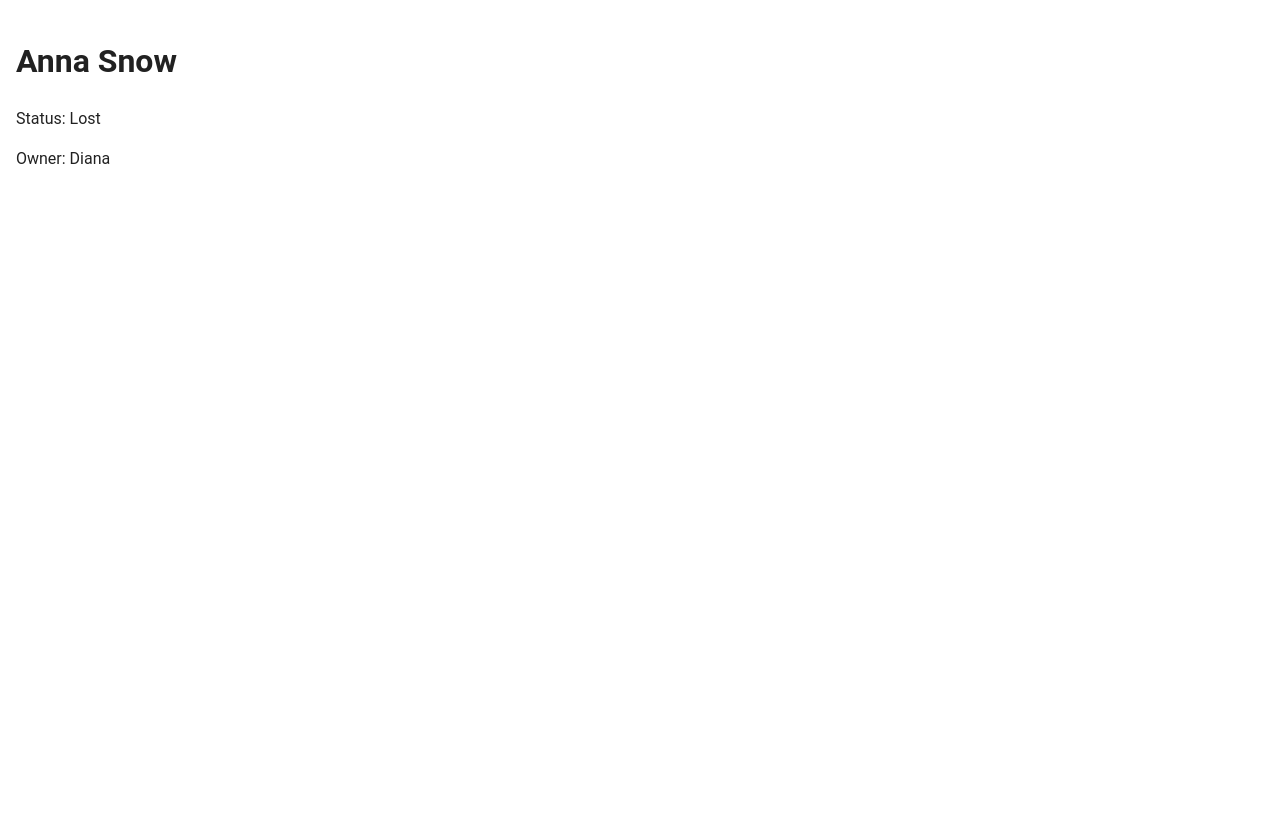
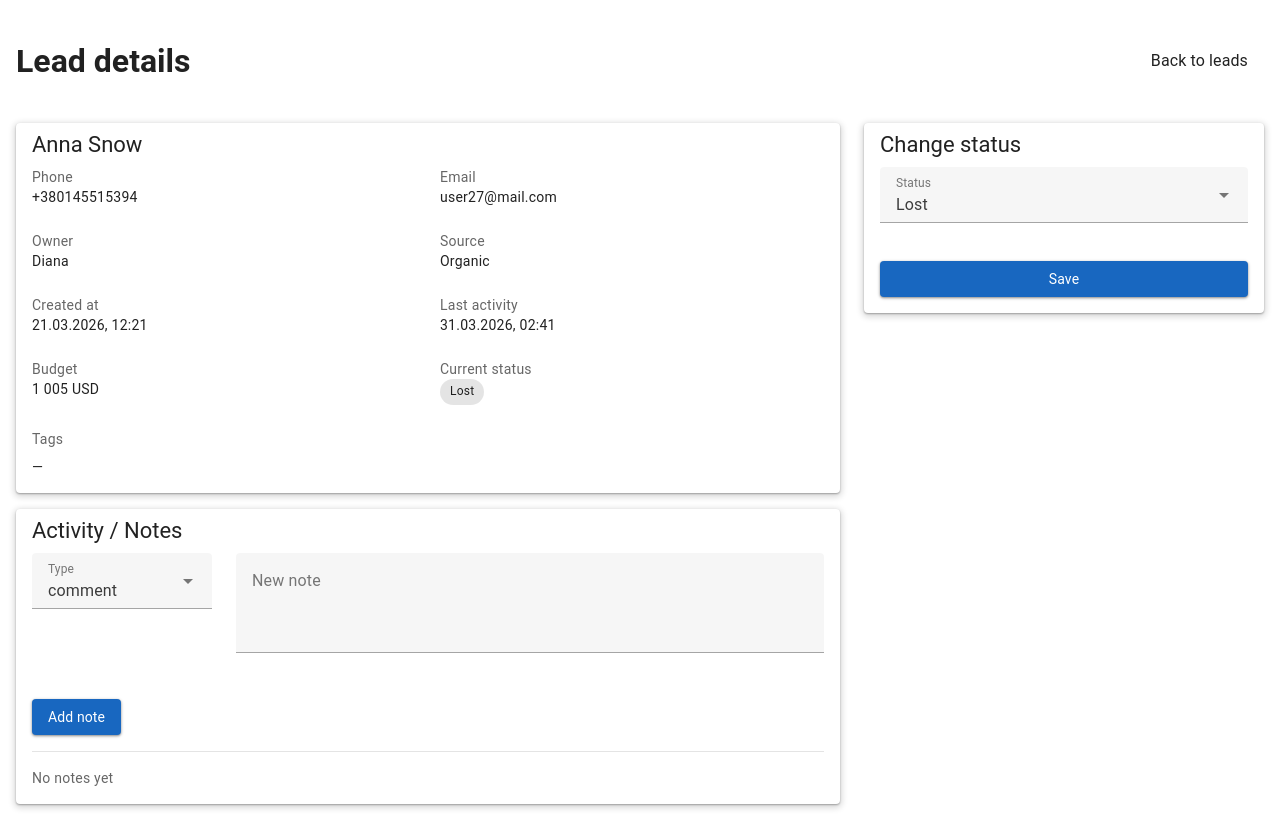
Before and after one commit to AeroKir/crm-leads-mini, a Vue app: page /leads in a window 1280 px wide. Both pictures are taken after a click on the element 640 px from the left and 353 px from the top of the page. Built offline with nearby package versions, Linux system fonts and the light colour scheme; a small style sheet from the web is missing; the HTML template or start-up script is replaced by a standard one.

Commit message:
lead details&add note functionality added

```diff
--- a/src/pages/LeadDetailsPage.vue
+++ b/src/pages/LeadDetailsPage.vue
@@ -1,32 +1,338 @@
 <template>
   <div class="pa-4">
-    <div v-if="!lead">
-      <h2>Lead not found</h2>
+    <div class="d-flex align-center justify-space-between mb-4">
+      <h1 class="text-h4">
+        Lead details
+      </h1>
+
+      <v-btn
+        variant="text"
+        @click="goBack"
+      >
+        Back to leads
+      </v-btn>
     </div>
 
-    <div v-else>
-      <h1>{{ lead.fullName }}</h1>
-      <p>Status: {{ lead.status }}</p>
-      <p>Owner: {{ lead.owner }}</p>
-    </div>
+    <v-alert
+      v-if="!lead"
+      type="warning"
+      variant="tonal"
+    >
+      Lead not found
+    </v-alert>
+
+    <template v-else>
+      <v-row>
+        <v-col cols="12" md="8">
+          <v-card class="mb-4" elevation="2">
+            <v-card-title>
+              {{ lead.fullName }}
+            </v-card-title>
+
+            <v-card-text>
+              <v-row>
+                <v-col cols="12" sm="6">
+                  <div class="text-caption text-medium-emphasis">
+                    Phone
+                  </div>
+                  <div>{{ lead.phone }}</div>
+                </v-col>
+
+                <v-col cols="12" sm="6">
+                  <div class="text-caption text-medium-emphasis">
+                    Email
+                  </div>
+                  <div>{{ lead.email || '—' }}</div>
+                </v-col>
+
+                <v-col cols="12" sm="6">
+                  <div class="text-caption text-medium-emphasis">
+                    Owner
+                  </div>
+                  <div>{{ lead.owner }}</div>
+                </v-col>
+
+                <v-col cols="12" sm="6">
+                  <div class="text-caption text-medium-emphasis">
+                    Source
+                  </div>
+                  <div>{{ lead.source }}</div>
+                </v-col>
+
+                <v-col cols="12" sm="6">
+                  <div class="text-caption text-medium-emphasis">
+                    Created at
+                  </div>
+                  <div>{{ formatDateTime(lead.createdAt) }}</div>
+                </v-col>
+
+                <v-col cols="12" sm="6">
+                  <div class="text-caption text-medium-emphasis">
+                    Last activity
+                  </div>
+                  <div>{{ formatDateTime(lead.lastActivityAt) }}</div>
+                </v-col>
+
+                <v-col cols="12" sm="6">
+                  <div class="text-caption text-medium-emphasis">
+                    Budget
+                  </div>
+                  <div>{{ formatBudget(lead.budget) }}</div>
+                </v-col>
+
+                <v-col cols="12" sm="6">
+                  <div class="text-caption text-medium-emphasis">
+                    Current status
+                  </div>
+                  <div>
+                    <v-chip size="small">
+                      {{ lead.status }}
+                    </v-chip>
+                  </div>
+                </v-col>
+
+                <v-col cols="12">
+                  <div class="text-caption text-medium-emphasis mb-2">
+                    Tags
+                  </div>
+
+                  <div class="d-flex flex-wrap ga-2">
+                    <v-chip
+                      v-for="tag in lead.tags"
+                      :key="tag"
+                      size="small"
+                      variant="outlined"
+                    >
+                      {{ tag }}
+                    </v-chip>
+
+                    <span v-if="lead.tags.length === 0">—</span>
+                  </div>
+                </v-col>
+              </v-row>
+            </v-card-text>
+          </v-card>
+
+          <v-card elevation="2">
+            <v-card-title>
+              Activity / Notes
+            </v-card-title>
+
+            <v-card-text>
+              <v-form @submit.prevent="handleAddNote">
+                <v-row>
+                  <v-col cols="12" md="3">
+                    <v-select
+                      v-model="noteType"
+                      :items="noteTypes"
+                      label="Type"
+                    />
+                  </v-col>
+
+                  <v-col cols="12" md="9">
+                    <v-textarea
+                      v-model="noteText"
+                      auto-grow
+                      :error-messages="noteError ? [noteError] : []"
+                      label="New note"
+                      rows="3"
+                    />
+                  </v-col>
+
+                  <v-col cols="12">
+                    <v-btn
+                      color="primary"
+                      :loading="isLoading"
+                      type="submit"
+                    >
+                      Add note
+                    </v-btn>
+                  </v-col>
+                </v-row>
+              </v-form>
+
+              <v-divider class="my-4" />
+
+              <div v-if="notes.length === 0" class="text-medium-emphasis">
+                No notes yet
+              </div>
+
+              <v-timeline
+                v-else
+                density="compact"
+                side="end"
+              >
+                <v-timeline-item
+                  v-for="note in notes"
+                  :key="note.id"
+                  dot-color="primary"
+                  size="small"
+                >
+                  <template #opposite>
+                    <div class="text-caption text-medium-emphasis">
+                      {{ formatDateTime(note.createdAt) }}
+                    </div>
+                  </template>
+
+                  <v-card variant="outlined">
+                    <v-card-text>
+                      <div class="d-flex align-center justify-space-between mb-2">
+                        <strong>{{ note.type }}</strong>
+                      </div>
+
+                      <div>{{ note.text }}</div>
+                    </v-card-text>
+                  </v-card>
+                </v-timeline-item>
+              </v-timeline>
+            </v-card-text>
+          </v-card>
+        </v-col>
+
+        <v-col cols="12" md="4">
+          <v-card elevation="2">
+            <v-card-title>
+              Change status
+            </v-card-title>
+
+            <v-card-text>
+              <v-select
+                v-model="localStatus"
+                class="mb-4"
+                :items="statuses"
+                label="Status"
+              />
+
+              <v-btn
+                block
+                color="primary"
+                :loading="isLoading"
+                @click="handleSaveStatus"
+              >
+                Save
+              </v-btn>
+            </v-card-text>
+          </v-card>
+        </v-col>
+      </v-row>
+    </template>
   </div>
 </template>
 
 <script setup lang="ts">
-  import { computed, onMounted } from 'vue'
-  import { useRoute } from 'vue-router'
-  import { useLeadsStore } from '@/stores/useLeadsStore'
+  import type { LeadNote, LeadStatus } from '@/types/lead'
+  import { computed, onMounted, ref, watch } from 'vue'
+  import { useRoute, useRouter } from 'vue-router'
+  import { useLeads } from '@/composables/useLeads'
 
   const route = useRoute()
-  const store = useLeadsStore()
+  const router = useRouter()
+
+  const {
+    loadLeads,
+    getLeadById,
+    getLeadNotes,
+    updateLeadStatus,
+    addNote,
+    statuses,
+    isLoading,
+  } = useLeads()
+
+  const noteTypes = ['call', 'email', 'comment'] as const
+
+  const localStatus = ref<LeadStatus>('New')
+  const noteType = ref<'call' | 'email' | 'comment'>('comment')
+  const noteText = ref('')
+  const noteError = ref('')
 
   onMounted(() => {
-    if (store.leads.length === 0) {
-      store.loadLeads()
+    loadLeads()
+
+    if (lead.value) {
+      localStatus.value = lead.value.status
     }
   })
 
-  const lead = computed(() =>
-    store.leads.find(l => l.id === route.params.id),
+  const leadId = computed(() => String(route.params.id))
+
+  const lead = computed(() => {
+    return getLeadById(leadId.value)
+  })
+
+  const notes = computed(() => {
+    return getLeadNotes(leadId.value)
+  })
+
+  watch(
+    lead,
+    value => {
+      if (value) {
+        localStatus.value = value.status
+      }
+    },
+    { immediate: true },
   )
+
+  async function handleSaveStatus () {
+    if (!lead.value) return
+    if (localStatus.value === lead.value.status) return
+
+    await updateLeadStatus(lead.value.id, localStatus.value)
+  }
+
+  async function handleAddNote () {
+    if (!lead.value) return
+
+    const trimmed = noteText.value.trim()
+
+    if (!trimmed) {
+      noteError.value = 'Note cannot be empty'
+      return
+    }
+
+    noteError.value = ''
+
+    const note: LeadNote = {
+      id: crypto.randomUUID(),
+      type: noteType.value,
+      text: trimmed,
+      createdAt: new Date().toISOString(),
+    }
+
+    await addNote(lead.value.id, note)
+
+    noteText.value = ''
+    noteType.value = 'comment'
+  }
+
+  function goBack () {
+    if (window.history.length > 1) {
+      router.back()
+      return
+    }
+
+    router.push('/leads')
+  }
+
+  function formatDateTime (value?: string) {
+    if (!value) return '—'
+
+    return new Intl.DateTimeFormat('uk-UA', {
+      year: 'numeric',
+      month: '2-digit',
+      day: '2-digit',
+      hour: '2-digit',
+      minute: '2-digit',
+    }).format(new Date(value))
+  }
+
+  function formatBudget (value?: number) {
+    if (value == null) return '—'
+
+    return new Intl.NumberFormat('uk-UA', {
+      style: 'currency',
+      currency: 'USD',
+      maximumFractionDigits: 0,
+    }).format(value)
+  }
 </script>
--- a/src/stores/useLeadsStore.ts
+++ b/src/stores/useLeadsStore.ts
@@ -1,6 +1,31 @@
 import type { Lead, LeadNote, LeadStatus } from '@/types/lead'
 import { defineStore } from 'pinia'
 import leadsData from '@/data/leads.json'
+
+function compareValues (aValue: unknown, bValue: unknown, order: 1 | -1) {
+  if (aValue == null && bValue == null) {
+    return 0
+  }
+  if (aValue == null) {
+    return 1
+  }
+  if (bValue == null) {
+    return -1
+  }
+
+  if (typeof aValue === 'string' && typeof bValue === 'string') {
+    return aValue.localeCompare(bValue) * order
+  }
+
+  if (aValue > bValue) {
+    return 1 * order
+  }
+  if (aValue < bValue) {
+    return -1 * order
+  }
+
+  return 0
+}
 
 export const useLeadsStore = defineStore('leads', {
   state: () => ({
@@ -62,28 +87,7 @@ export const useLeadsStore = defineStore('leads', {
         const key = state.sort.key as keyof Lead
         const order = state.sort.order === 'asc' ? 1 : -1
 
-        const aValue = a[key]
-        const bValue = b[key]
-
-        if (aValue == null && bValue == null) {
-          return 0
-        }
-        if (aValue == null) {
-          return -1 * order
-        }
-        if (bValue == null) {
-          return 1 * order
-        }
-
-        if (key === 'createdAt' || key === 'lastActivityAt') {
-          return (new Date(aValue as string).getTime() - new Date(bValue as string).getTime()) * order
-        }
-
-        if (typeof aValue === 'number' && typeof bValue === 'number') {
-          return (aValue - bValue) * order
-        }
-
-        return String(aValue).localeCompare(String(bValue)) * order
+        return compareValues(a[key], b[key], order)
       })
 
       return result
@@ -111,7 +115,16 @@ export const useLeadsStore = defineStore('leads', {
       if (this.leads.length > 0) {
         return
       }
+
       this.leads = leadsData as Lead[]
+    },
+
+    getLeadById (id: string) {
+      return this.leads.find(lead => lead.id === id) || null
+    },
+
+    getLeadNotes (id: string) {
+      return this.notesByLeadId[id] || []
     },
 
     async updateLeadStatus (id: string, status: LeadStatus) {
@@ -122,25 +135,6 @@ export const useLeadsStore = defineStore('leads', {
       const lead = this.leads.find(l => l.id === id)
       if (lead) {
         lead.status = status
-        lead.lastActivityAt = new Date().toISOString()
-      }
-
-      this.isLoading = false
-    },
-
-    async addNote (id: string, note: LeadNote) {
-      this.isLoading = true
-
-      await new Promise(r => setTimeout(r, 500))
-
-      if (!this.notesByLeadId[id]) {
-        this.notesByLeadId[id] = []
-      }
-
-      this.notesByLeadId[id].push(note)
-
-      const lead = this.leads.find(l => l.id === id)
-      if (lead) {
         lead.lastActivityAt = new Date().toISOString()
       }
 
@@ -168,5 +162,24 @@ export const useLeadsStore = defineStore('leads', {
 
       this.isLoading = false
     },
+
+    async addNote (id: string, note: LeadNote) {
+      this.isLoading = true
+
+      await new Promise(r => setTimeout(r, 500))
+
+      if (!this.notesByLeadId[id]) {
+        this.notesByLeadId[id] = []
+      }
+
+      this.notesByLeadId[id].unshift(note)
+
+      const lead = this.leads.find(l => l.id === id)
+      if (lead) {
+        lead.lastActivityAt = note.createdAt
+      }
+
+      this.isLoading = false
+    },
   },
 })
```
Also changed, not shown: src/composables/useLeads.ts (+7 -1 lines).
